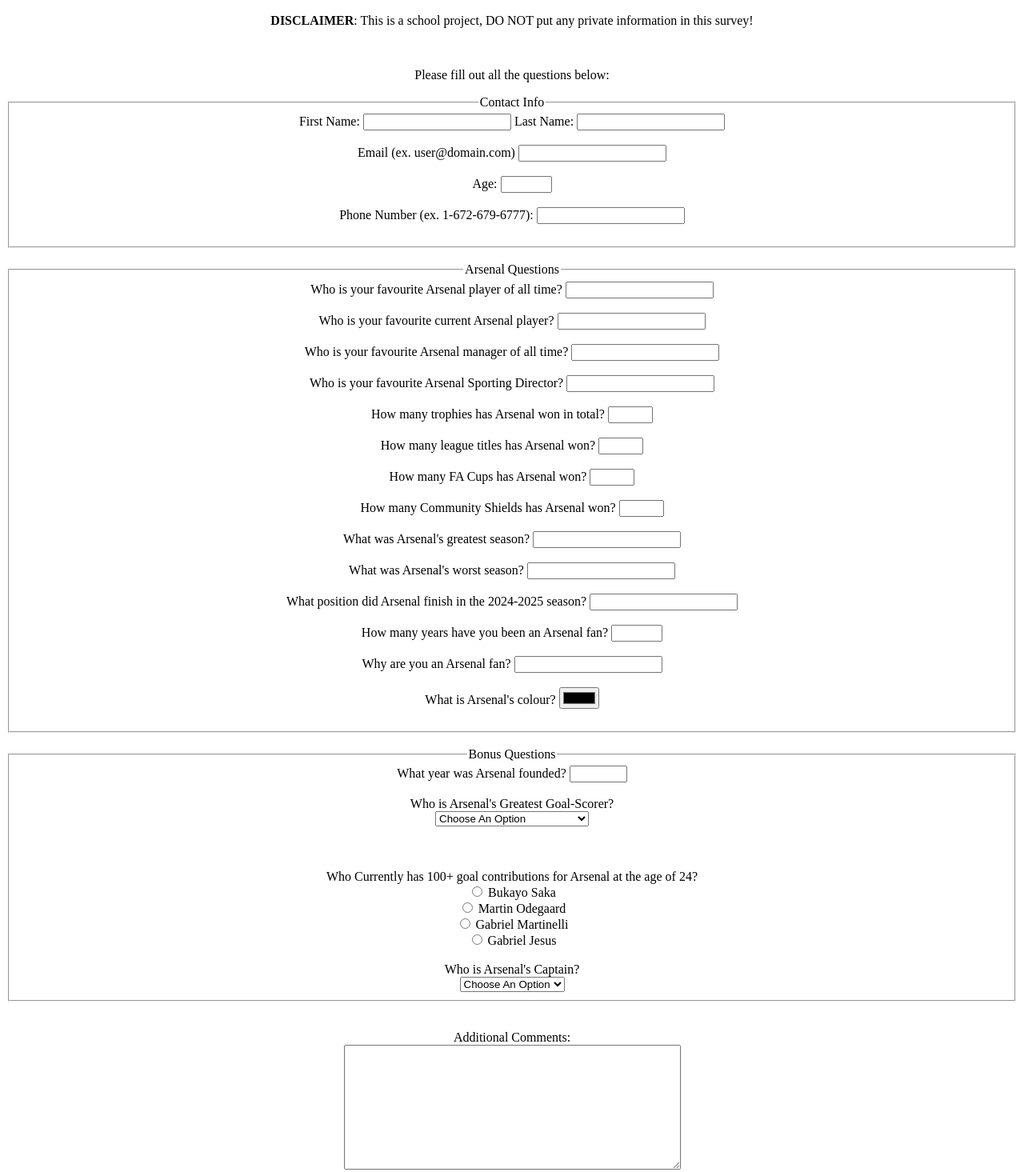
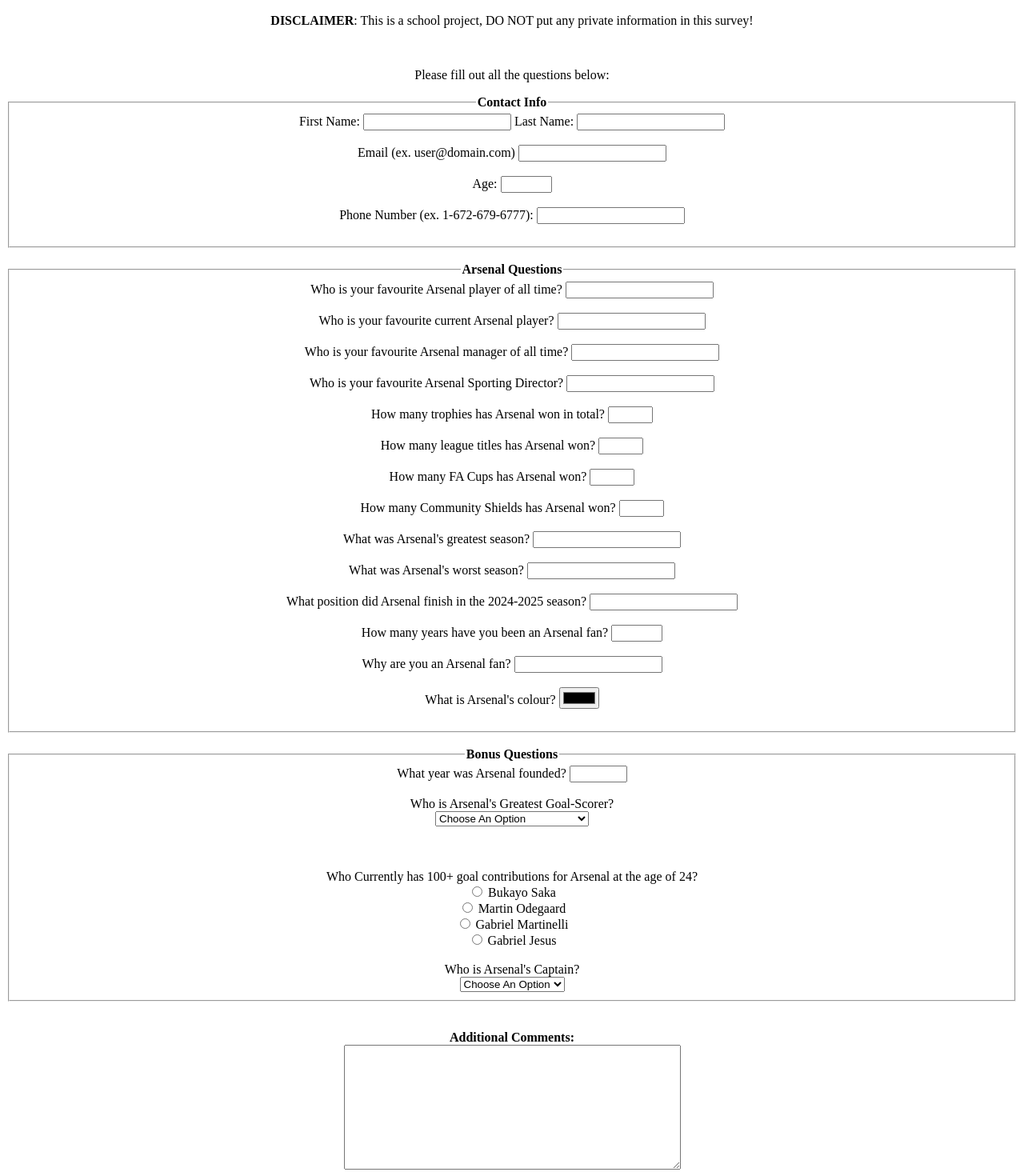
Before and after one commit to Salami1474/web-project-1-feranmi, a plain HTML site: page forms.html in a window 1280 px wide. Shown: the part 424-1889 px from the top of the page at 80% size. Drawn offline with Linux system fonts and the light colour scheme.

Commit message:
final commit, made changes to boldness of content in forms.html

```diff
--- a/forms.html
+++ b/forms.html
@@ -36,7 +36,7 @@
       <form id="arsenal-fan-survey" method="get">
         <!--This fieldset is for contact information, so the users who answered can be kept track of.-->
         <fieldset form="contact information">
-          <legend>Contact Info</legend>
+          <legend><b>Contact Info</b></legend>
           <label for="first-name">First Name:</label>
           <input type="text" id="first-name" name="first-name" required />
 
@@ -62,7 +62,7 @@
         <br />
         <!--This fieldset is segmented around questions for Arsenal FC supporters to answer, to test if they truly support Arsenal FC.-->
         <fieldset form="arsenal-questions">
-          <legend>Arsenal Questions</legend>
+          <legend><b>Arsenal Questions</b></legend>
           <label for="favourite-player"
             >Who is your favourite Arsenal player of all time?</label
           >
@@ -203,7 +203,7 @@
         <br />
         <!--This fieldset is for bonus questions that aren't required for users to know but shows the true Arsenal fan in them.-->
         <fieldset form="bonus-question">
-          <legend>Bonus Questions</legend>
+          <legend><b>Bonus Questions</b></legend>
           <label for="bonus-question">What year was Arsenal founded?</label>
           <input
             type="number"
@@ -278,7 +278,7 @@
         </fieldset>
         <br />
         <br />
-        <label for="added-comments">Additional Comments:</label>
+        <label for="added-comments"><b>Additional Comments:</b></label>
         <br />
         <textarea
           id="added-comments"
```
